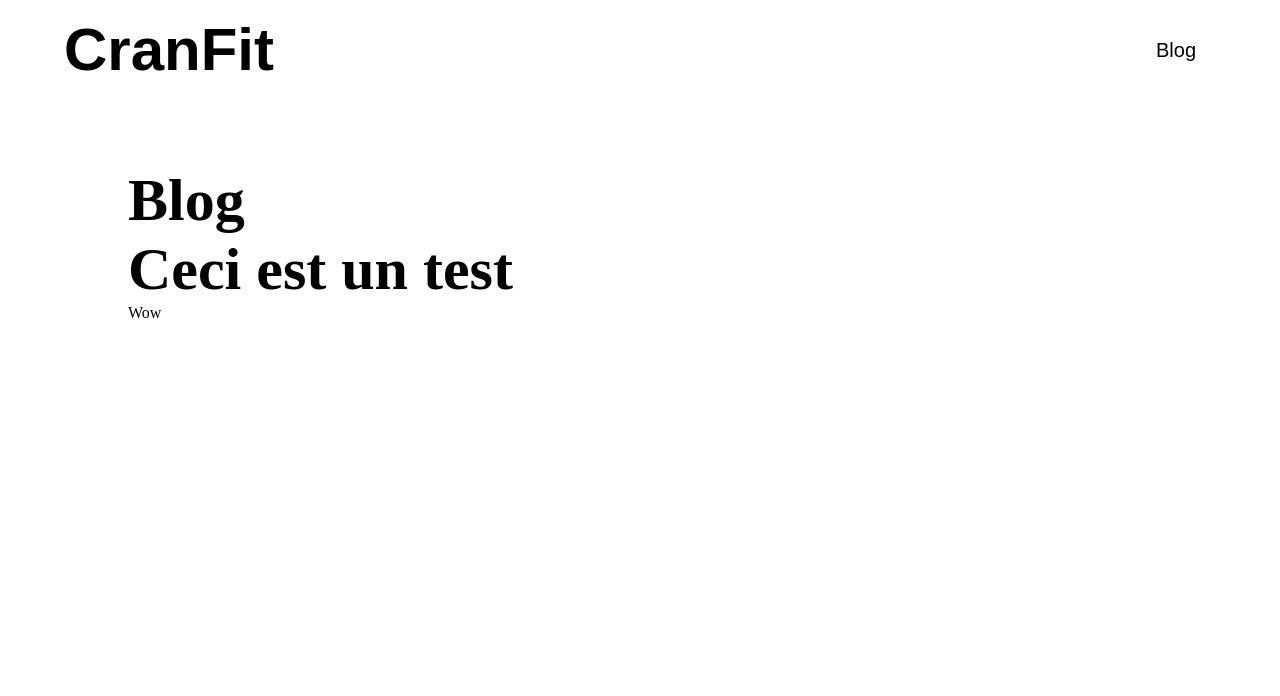
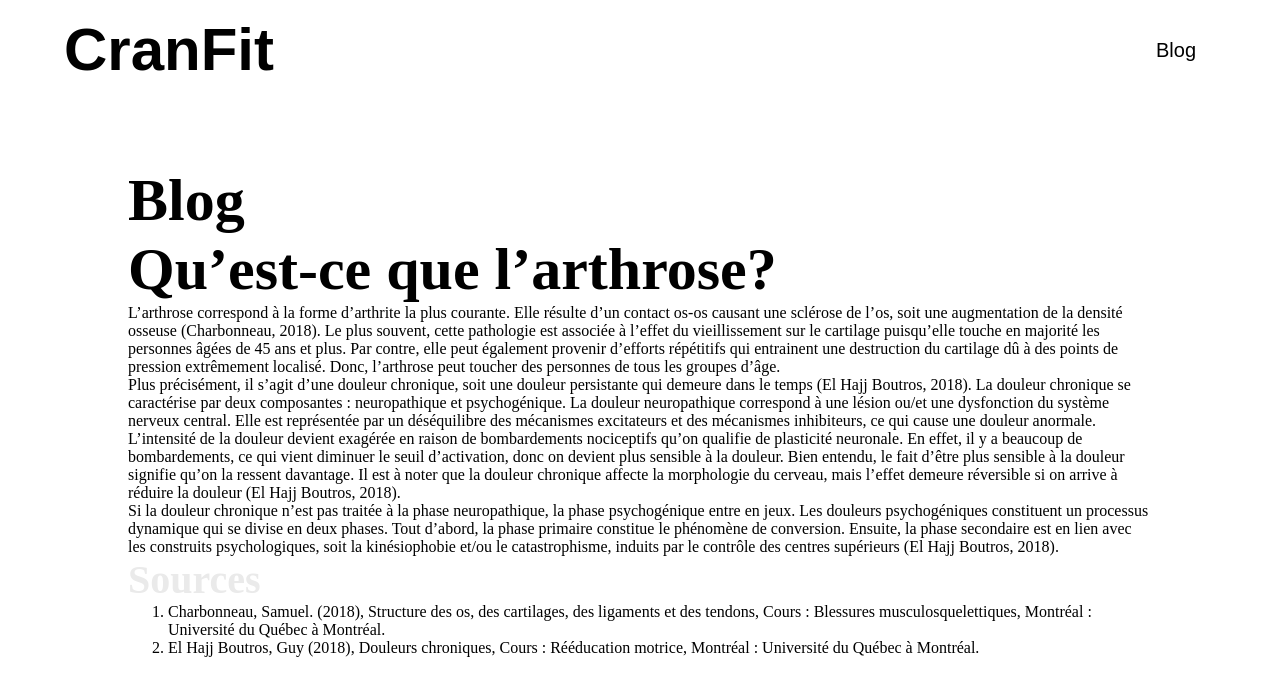
Before and after one commit to MrMasson/cranfit, a Jekyll site: the page built from blog.md, in a window 1280 px wide and 900 px high. Shown: the top 696 px of the window. Built offline with Jekyll 4.4.1, drawn with Linux system fonts in a browser that asks for light colours.

Commit message:
Add one blog

```diff
--- a/blog.md
+++ b/blog.md
@@ -5,5 +5,15 @@ navbar: true
 permalink: /blog/
 ---
 
-## Ceci est un test
-Wow
+## Qu’est-ce que l’arthrose?
+L’arthrose correspond à la forme d’arthrite la plus courante. Elle résulte d’un contact os-os causant une sclérose de l’os, soit une augmentation de la densité osseuse (Charbonneau, 2018).  Le plus souvent, cette pathologie est associée à l’effet du vieillissement sur le cartilage puisqu’elle touche en majorité les personnes âgées de 45 ans et plus. Par contre, elle peut également provenir d’efforts répétitifs qui entrainent une destruction du cartilage dû à des points de pression extrêmement localisé. Donc, l’arthrose peut toucher des personnes de tous les groupes d’âge.
+
+Plus précisément, il s’agit d’une douleur chronique, soit une douleur persistante qui demeure dans le temps (El Hajj Boutros, 2018).  La douleur chronique se caractérise par deux composantes : neuropathique et psychogénique. La douleur neuropathique  correspond à une lésion ou/et une dysfonction du système nerveux central. Elle est représentée par un déséquilibre des mécanismes excitateurs et  des mécanismes inhibiteurs, ce qui cause une douleur anormale.
+L’intensité de la douleur devient exagérée en raison de bombardements nociceptifs qu’on qualifie de plasticité neuronale. En effet, il y a beaucoup de bombardements, ce qui vient diminuer le seuil d’activation, donc on devient plus sensible à la douleur. Bien entendu, le fait d’être plus sensible à la douleur signifie qu’on la ressent davantage. Il est à noter que la douleur chronique affecte la morphologie du cerveau, mais l’effet demeure réversible si on arrive à réduire la douleur (El Hajj Boutros, 2018).
+
+Si la douleur chronique n’est pas traitée à la phase neuropathique, la phase psychogénique entre en jeux. Les douleurs psychogéniques constituent un processus dynamique qui se divise en deux phases. Tout d’abord, la phase primaire constitue le phénomène de conversion. Ensuite, la phase secondaire est en lien avec les construits psychologiques, soit la kinésiophobie et/ou le catastrophisme, induits par le contrôle des centres supérieurs (El Hajj Boutros, 2018).
+
+### Sources
+1.	Charbonneau, Samuel. (2018), Structure des os, des cartilages, des ligaments et des tendons, Cours : Blessures musculosquelettiques, Montréal : Université du Québec à Montréal.
+
+2.	El Hajj Boutros, Guy (2018), Douleurs chroniques, Cours : Rééducation motrice, Montréal : Université du Québec à Montréal.
```
